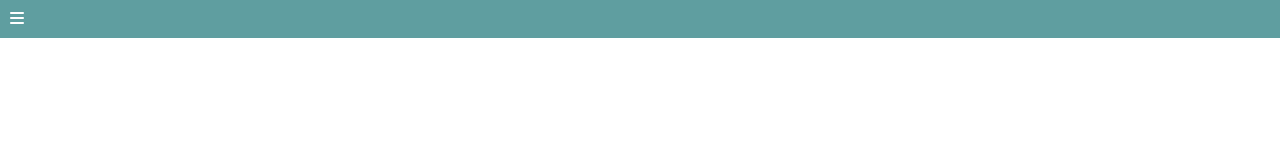
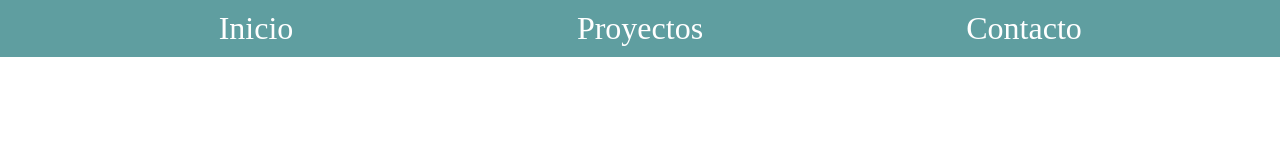
Before and after one commit to OscarAscencio1301/Nav-Responsive, a plain HTML site: page index.html in a window 1280 px wide. Drawn offline with Linux system fonts and the light colour scheme.

Commit message:
Avance del nav

```diff
--- a/index.html
+++ b/index.html
@@ -10,7 +10,7 @@
 </head>
 
 <body>
-    <nav>
+    <nav class="responsive">
         <a href="">
             <i class="fas fa-bars boton"></i>
         </a>
@@ -26,6 +26,7 @@
                 </li>
                 <li>
                     <a href="">Proyectos</a>
+
                 </li>
                 <li>
                     <a href="">Contacto</a>
@@ -34,6 +35,32 @@
 
         </div>
     </nav>
+    <nav class="pc">
+        <div class="contenedor">
+            <ul class="lista">
+                <li>
+                    <a href="">Inicio</a>
+                </li>
+                <li>
+                    <a href="">Proyectos</a>
+                    <ul>
+                        <li>
+                            <a href="">VanillaJS</a>
+                        </li>
+                        <li>
+                            <a href="">ReactJS</a>
+                        </li>
+                        <li>
+                            <a href="">NodeJS</a>
+                        </li>
+                    </ul>
+                </li>
+                <li>
+                    <a href="">Contacto</a>
+                </li>
+            </ul>
+        </div>
+    </nav>
     <script src="https://kit.fontawesome.com/b18c706b70.js" crossorigin="anonymous"></script>
     <script src="main.js"></script>
 </body>
--- a/style.css
+++ b/style.css
@@ -4,10 +4,20 @@
     box-sizing: border-box;
 }
 
-nav {
+.contenedor {
+    max-width: 1200px;
+    width: 90%;
+    margin: 0 auto;
+}
+
+.responsive {
     background-color: cadetblue;
     padding: 10px;
     position: relative;
+}
+
+.pc {
+    display: none;
 }
 
 .menu {
@@ -41,6 +51,7 @@ nav {
 
 i {
     color: white;
+    font-size: 30px;
 }
 
 li a {
@@ -57,3 +68,52 @@ li a {
     padding: 20px;
     font-size: 40px;
 }
+
+@media (min-width: 768px) {
+    .responsive {
+        display: none;
+    }
+    .pc {
+        display: block;
+        background-color: cadetblue;
+    }
+    .pc ul {
+        padding: 10px 0;
+        display: flex;
+        justify-content: space-between;
+        list-style: none;
+        border: none;
+    }
+    .pc ul li {
+        position: relative;
+        text-align: center;
+        flex: 1;
+    }
+    .pc ul li:hover {
+        transform: scale(1.1)
+    }
+    li a {
+        border: none;
+    }
+    .pc ul li ul {
+        display: flex;
+        flex-direction: column;
+        position: absolute;
+        width: 100%;
+    }
+    .pc ul li ul li {
+        top: 110%;
+        left: 0;
+        display: block;
+        background: red;
+        display: none;
+        padding: 10px;
+        border-bottom: 1px solid white;
+    }
+    .pc ul li ul li:hover {
+        background-color: rgb(168, 5, 5);
+    }
+    .pc ul li:hover ul li {
+        display: block;
+    }
+}
```
